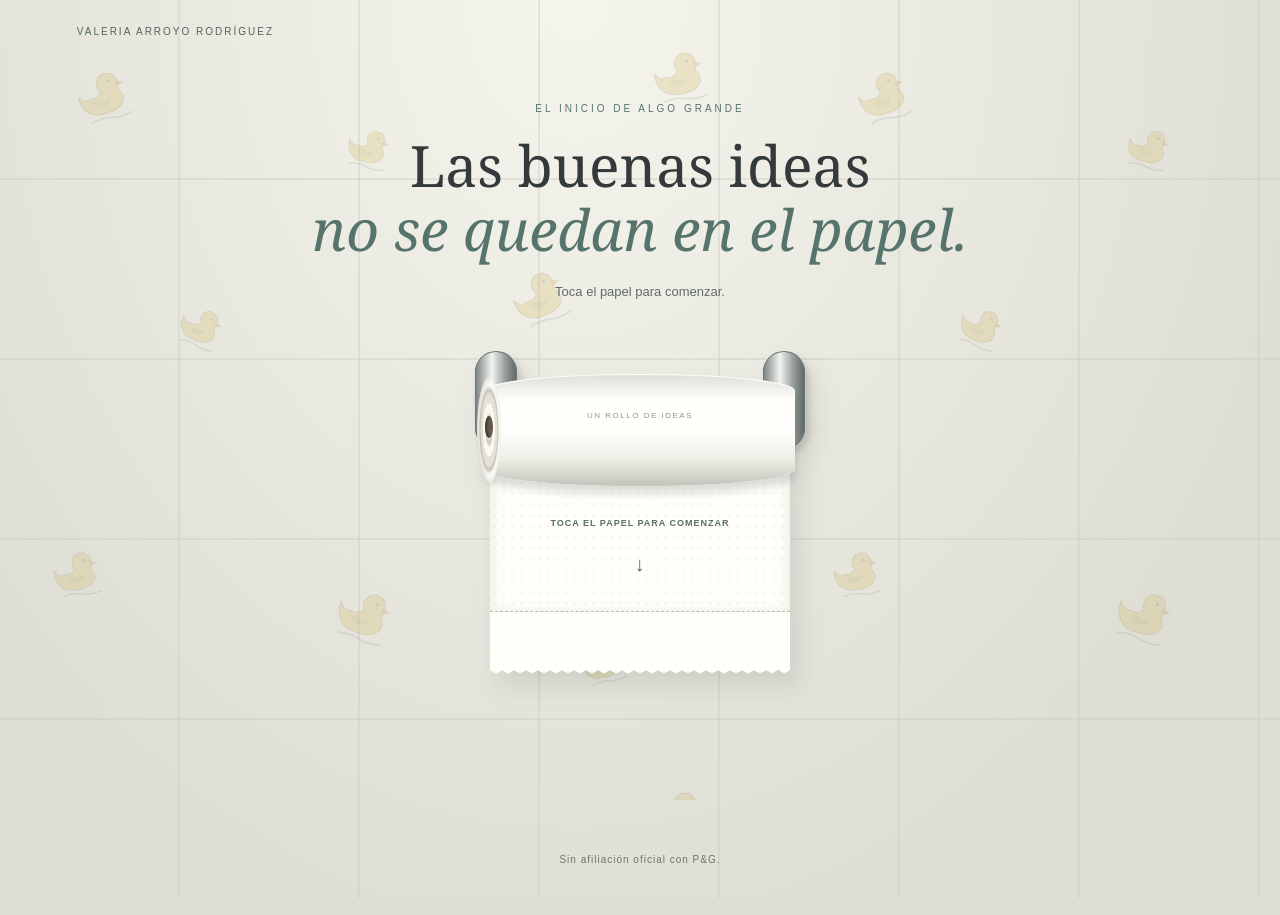
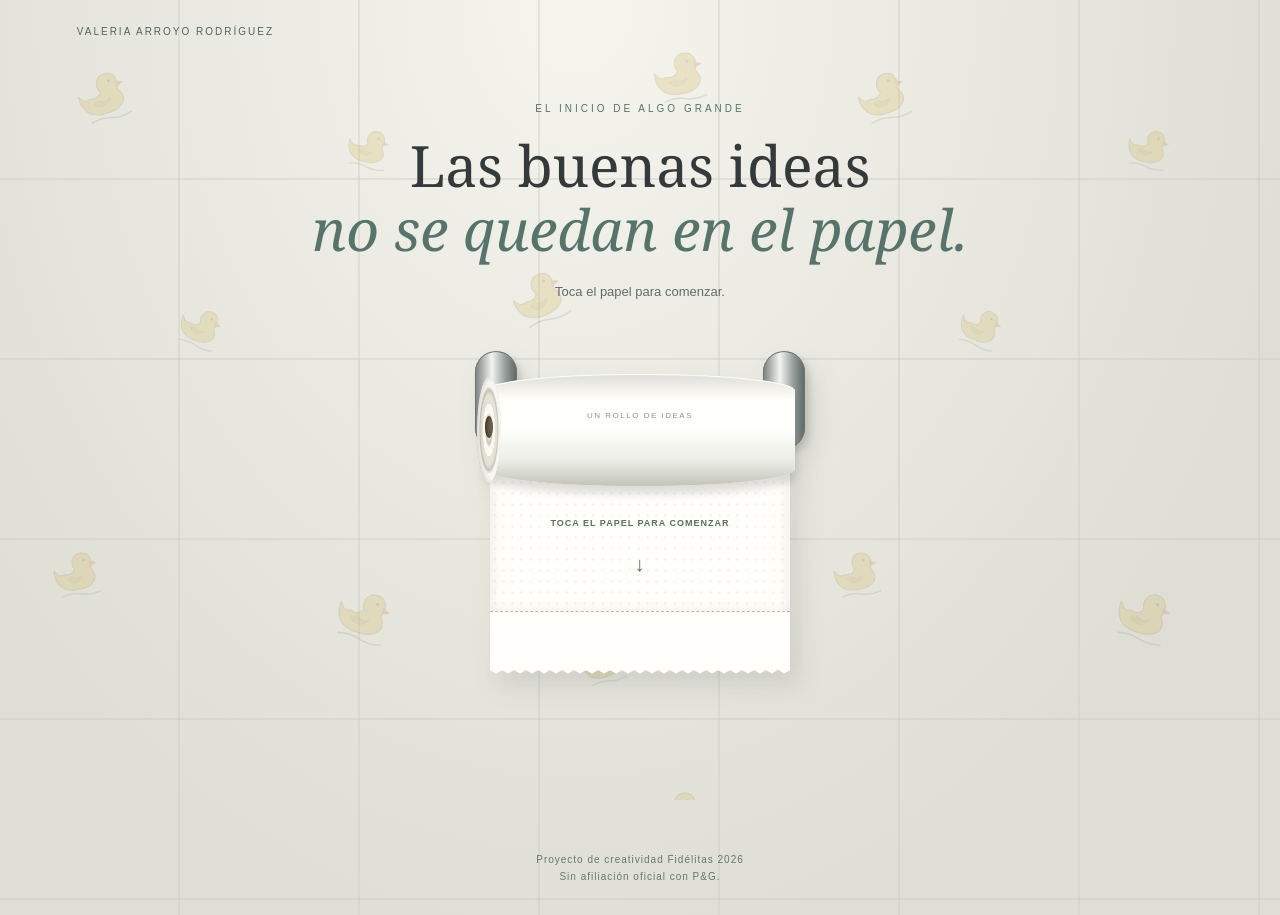
Before and after one commit to IIIIIIO-Beep/Proyecto-Valeria, a plain HTML site: page index.html in a window 1280 px wide. Drawn offline with Linux system fonts and the light colour scheme.

Commit message:
Agregar crédito Proyecto de creatividad Fidélitas 2026

```diff
--- a/index.html
+++ b/index.html
@@ -35,7 +35,7 @@ body{overflow-x:clip}@keyframes paper-fade{from{opacity:1}to{opacity:0}}
 <p><span class="signature">Valeria Arroyo Rodríguez</span><br>Futura publicista. Project Manager en construcción</p>
 <div id="letter-end" aria-hidden="true" style="height:2px"></div></article></div><button class="handle" id="handle" aria-label="Bajar el papel. Arrastra hacia abajo o pulsa para continuar." aria-controls="paper" aria-hidden="true" tabindex="-1">↓</button><div class="ribbon" aria-hidden="true">↓</div></div></div>
 <div class="controls"><button id="more">Bajar un poco más ↓</button><button id="all">Leer carta completa</button><button id="reset">Volver al inicio</button></div><p class="progress" id="progress" role="status" aria-live="polite">PROPUESTA POR DESCUBRIR</p>
-</main><footer>Sin afiliación oficial con P&G.</footer>
+</main><footer>Proyecto de creatividad Fidélitas 2026<br>Sin afiliación oficial con P&G.</footer>
 <script>
 const paper=document.getElementById('paper'),letter=document.getElementById('letter'),handle=document.getElementById('handle'),progress=document.getElementById('progress');
 let height=145,drag=null,frame=null,lastY=0,moved=false,started=false,torn=false,tearTimer=null,fallTimer=null;
```
